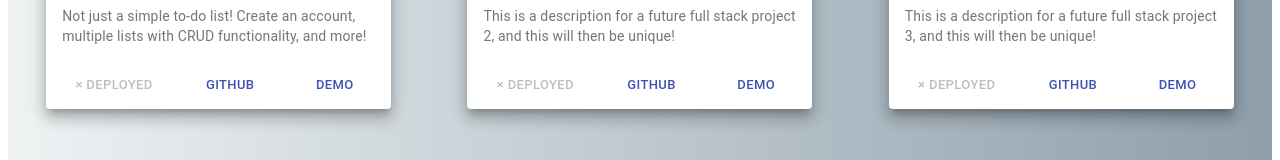
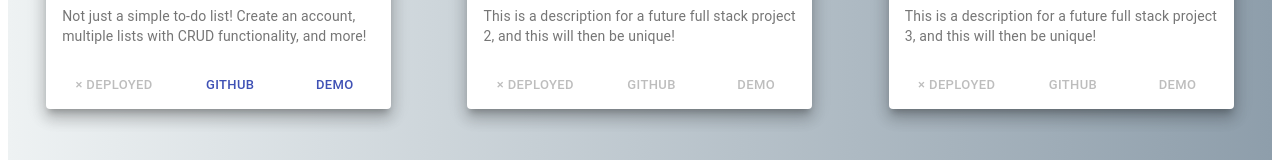
Before and after one commit to ShujaatAzim/Portfolio, a React (Create React App) app: page /projects in a window 1280 px wide. Shown: the part 541-701 px from the top of the page. Built offline with nearby package versions, Linux system fonts and the light colour scheme.

Commit message:
Changed some project page UX features, such as diabling links and ability to go to deployed projects by clicking on the image. Minor other changes.

```diff
--- a/src/Components/ProjectCard.js
+++ b/src/Components/ProjectCard.js
@@ -24,7 +24,7 @@ const ProjectCard = props => {
 
   return (
     <Card className={classes.root} elevation={10}>
-      <CardActionArea>
+      <CardActionArea disabled={project.link === ""} onClick={() => window.open(`${project.link}`, "_blank")}>
         <CardMedia className={classes.media} image={project.image} title="project logo" style={{ margin: "0.5rem" }} />
         <CardContent>
           <Typography gutterBottom variant="h5" component="h2">
@@ -39,10 +39,10 @@ const ProjectCard = props => {
         <Button size="small" color="primary" disabled={!project.deployed} onClick={() => window.open(`${project.link}`, "_blank")}>
           { project.deployed === false ? "× Deployed" : "✓ Deployed" }
         </Button>
-        <Button size="small" color="primary" onClick={() => window.open(`${project.github}`, "_blank")}>
+        <Button size="small" color="primary" disabled={project.github === ""} onClick={() => window.open(`${project.github}`, "_blank")}>
           GitHub
         </Button>
-        <Button size="small" color="primary" onClick={() => window.open(`${project.demo}`, "_blank")}>
+        <Button size="small" color="primary" disabled={project.demo === ""} onClick={() => window.open(`${project.demo}`, "_blank")}>
           Demo
         </Button>
       </CardActions>
--- a/src/Pages/About.js
+++ b/src/Pages/About.js
@@ -8,7 +8,7 @@ const About = () => {
         <Grid item xs={12} style={{ marginLeft: "10rem", marginRight: "10rem"}}>
           <h1>About Page (in progress!)</h1>
           <p>
-            Hello! My name is Shujaat Azim, and I am a full stack developer. THank you for visiting my personal portfolio site!
+            Hello! My name is Shujaat Azim, and I am a full stack developer. Thank you for visiting my personal portfolio site!
           </p>
           <p>
             My developer career journey has been anything but conventional. In school, I had a difficult time focusing my interests, as any subject even
--- a/src/Supplemental/ResumeData.js
+++ b/src/Supplemental/ResumeData.js
@@ -78,7 +78,7 @@ export const resumeData = {
     },
     {
       "name": "Design/CSS Libraries",
-      "description": "Bootstrap, Material UI, Semantic UI, Bulma"
+      "description": "Bootstrap, Material UI, Semantic UI, D3, Bulma"
     },
     {
       "name": "State Management Libraries",
@@ -94,7 +94,7 @@ export const resumeData = {
     },
     {
       "name": "Deployment",
-      "description": "Heroku, AWS"
+      "description": "Heroku, AWS, DigitalOcean"
     },
     {
       "name": "Version Control",
```
